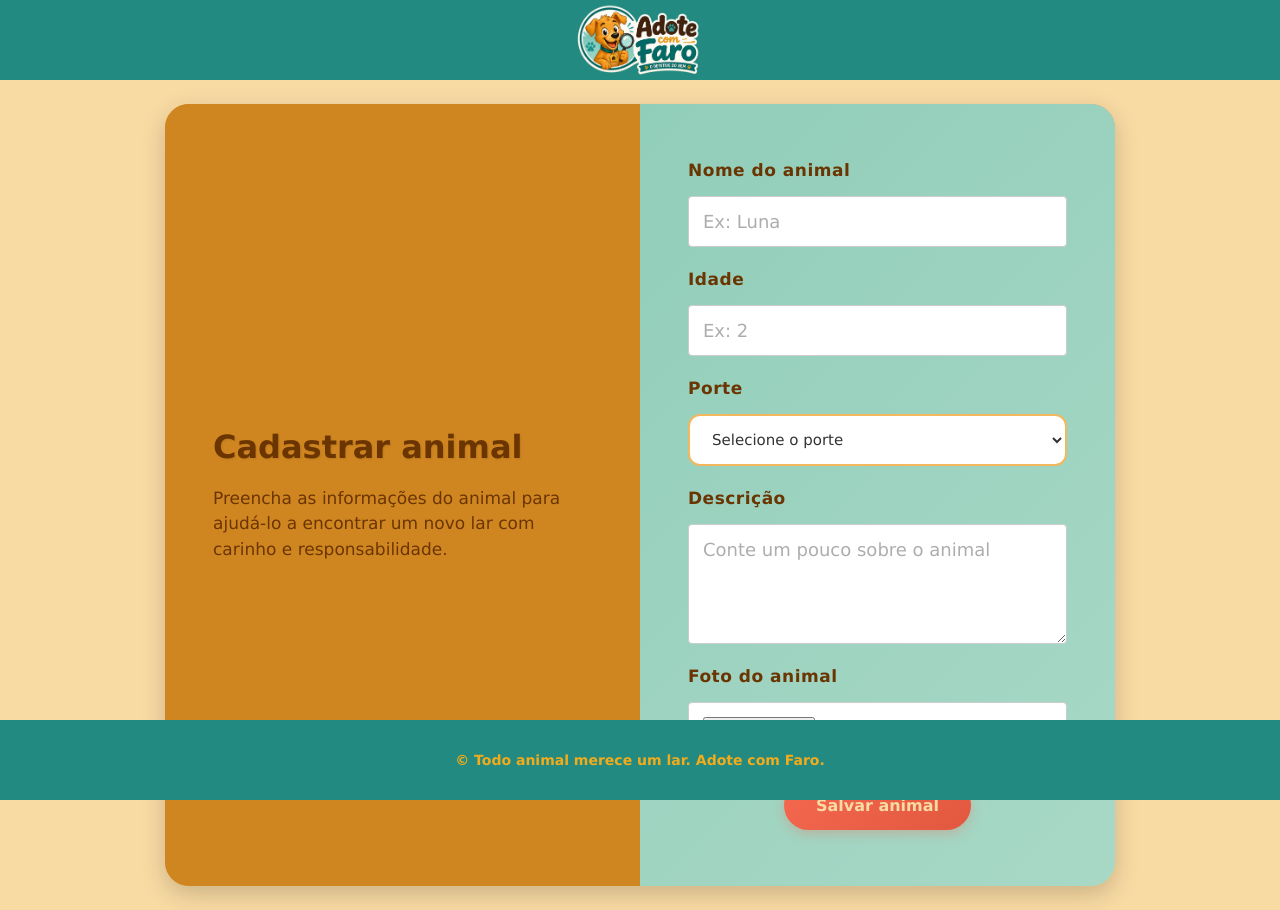
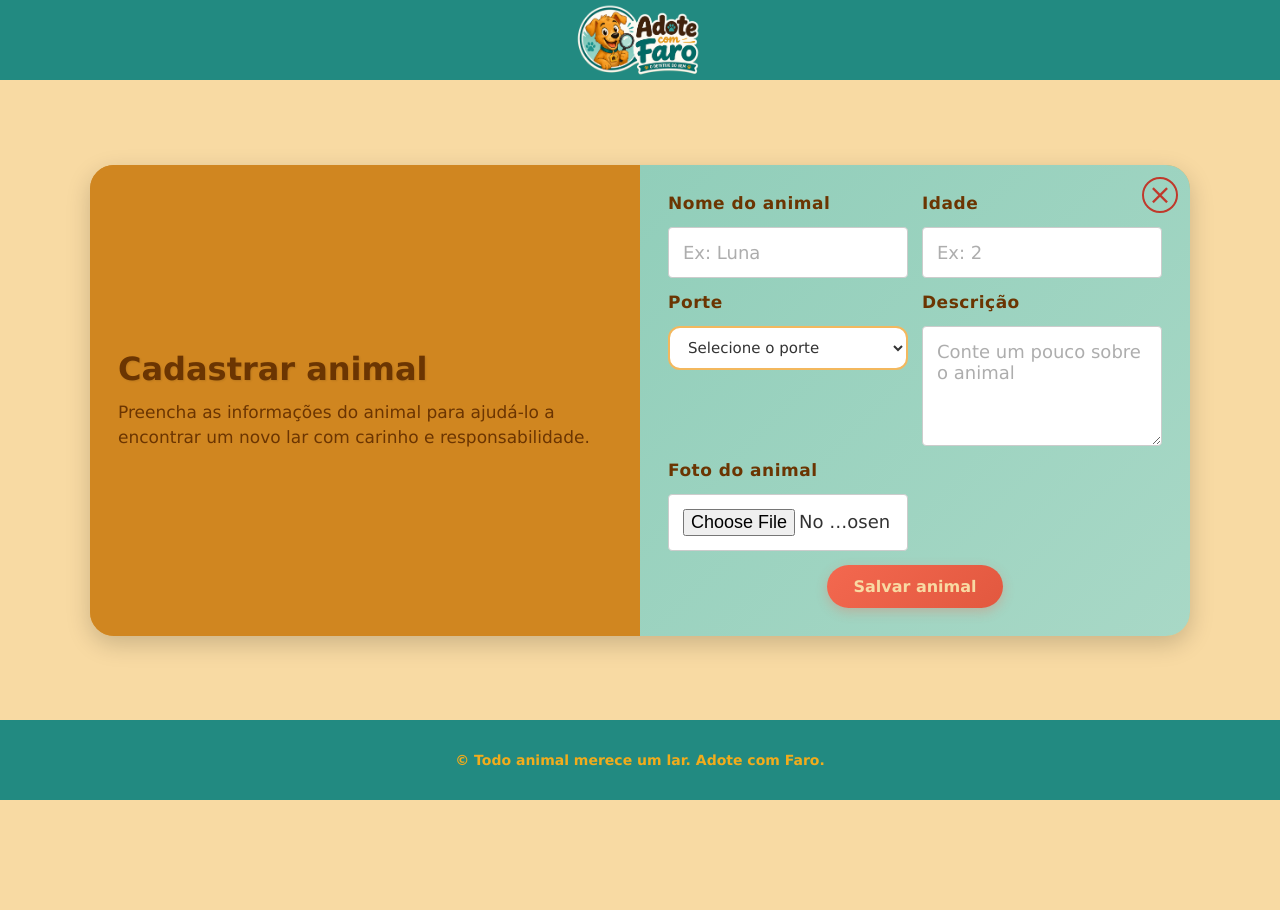
Before and after one commit to eusam04/adote-com-faro, a React (Vite) app in the folder frontend/: page /cadastrar-animal in a window 1280 px wide. After the commit the page ends 800 px from the top, so only its background shows below. Built offline with nearby package versions, Linux system fonts and the light colour scheme.

Commit message:
Melhorias na estilização da página de CadastrarAnimal

```diff
--- a/frontend/src/pages/CadastroAnimal/CadastrarAnimal.css
+++ b/frontend/src/pages/CadastroAnimal/CadastrarAnimal.css
@@ -21,25 +21,53 @@
   display: flex;
   flex-direction: row;
   width: 100%;
-  max-width: 950px;
+  max-width: 1100px;
   background: linear-gradient(135deg, #d08620 0%, #f3b85e 100%);
   border-radius: 24px;
-  box-shadow: 0px 8px 24px rgba(0, 0, 0, 0.18);
+  box-shadow:0px 8px 24px rgba(0, 0, 0, 0.18);
   overflow: hidden;
   box-sizing: border-box;
+  position: relative;         /* Permite posicionar o botão de fechar no canto */
+}
+
+/* Botão de fechar (canto superior direito) - nível superior, vale em qualquer tela */
+.cadastrar-animal-fechar {
+  position: absolute;         /* Posiciona no canto do card */
+  top: 12px;                 /* Distância do topo */
+  right: 12px;               /* Distância da direita */
+  width: 36px;               /* Área de toque confortável */
+  height: 36px;
+  display: flex;              /* Centraliza o "x" */
+  align-items: center;
+  justify-content: center;
+  background-color: transparent; /* Sem fundo para não poluir */
+  color: #c0392b;            /* Cor vermelha do "x" por padrão */
+  border: 2px solid #c0392b; /* Borda vermelha para destacar o botão */
+  border-radius: 50%;        /* Formato circular no hover */
+  font-size: 28px;           /* Tamanho do "x" */
+  line-height: 1;            /* Evita deslocamento vertical */
+  cursor: pointer;           /* Indica clicável */
+  transition: background-color 0.3s ease, color 0.3s ease;
+  font-family: Verdana, Geneva, Tahoma, sans-serif;
+}
+
+.cadastrar-animal-fechar:hover {
+  background-color: #c0392b; /* Fundo vermelho no hover */
+  color: #f8daa3;           /* Texto claro no hover */
+  border-color: #c0392b;    /* Mantém a borda vermelha */
 }
 
 /* Bloco de informações (esquerda) */
 .cadastrar-animal-info {
-  flex: 1;
+  flex:1;
   background-color: #d08620;
   color: #6b3502;
-  padding: 56px 48px;
+  padding: 28px 28px;
   display: flex;
   flex-direction: column;
   justify-content: center;
   align-items: flex-start;
-  gap: 20px;
+  gap: 12px;
 }
 
 .cadastrar-animal-info h1 {
@@ -62,20 +90,20 @@
 
 /* Formulário de cadastro (direita) */
 .cadastrar-animal-form {
-  flex: 1;
+  flex:1;
   background: linear-gradient(135deg, #91ceba 0%, #a8d8c6 100%);
-  padding: 56px 48px;
-  display: flex;
-  flex-direction: column;
-  justify-content: center;
-  gap: 22px;
+  padding: 28px 28px;
+  display: grid;             /* Campos em 2 colunas para reduzir a altura */
+  grid-template-columns: 1fr 1fr;
+  align-content: center;
+  gap: 14px;
 }
 
 /* Grupo de campos do formulário */
 .form-group {
   display: flex;
   flex-direction: column;
-  gap: 10px;
+  gap: 8px;
 }
 
 .form-group label {
@@ -92,7 +120,7 @@
 .form-group textarea {
   font-family: Verdana, Geneva, Tahoma, sans-serif;
   font-size: 15px;
-  padding: 14px 18px;
+  padding: 10px 14px;
   border: 2px solid #f3b85e;
   border-radius: 12px;
   background-color: #ffffff;
@@ -118,7 +146,7 @@
 
 /* Textarea específico */
 .form-group textarea {
-  min-height: 100px;
+  min-height: 80px;
   resize: vertical;
 }
 
@@ -127,9 +155,11 @@
   display: inline-flex;
   align-items: center;
   justify-content: center;
+  grid-column: 1 / -1;     /* Botão ocupa a largura toda */
+  justify-self: center;        /* Centraliza o botão */
   background: linear-gradient(135deg, #f3684f 0%, #e2583f 100%);
   color: #f8daa3;
-  padding: 15px 32px;
+  padding: 12px 26px;
   border: none;
   border-radius: 50px;
   font-weight: bold;
--- a/frontend/src/pages/CadastroAnimal/CadastrarAnimal.jsx
+++ b/frontend/src/pages/CadastroAnimal/CadastrarAnimal.jsx
@@ -61,6 +61,15 @@ function CadastrarAnimal() {
       }
 
       <section className="cadastrar-animal-container">
+
+        <button
+          type="button"
+          className="cadastrar-animal-fechar"
+          onClick={() => navigate(-1)}
+          aria-label="Fechar e voltar"
+        >
+          &times;
+        </button>
 
         <div className="cadastrar-animal-info">
           <h1>Cadastrar animal</h1>
```
